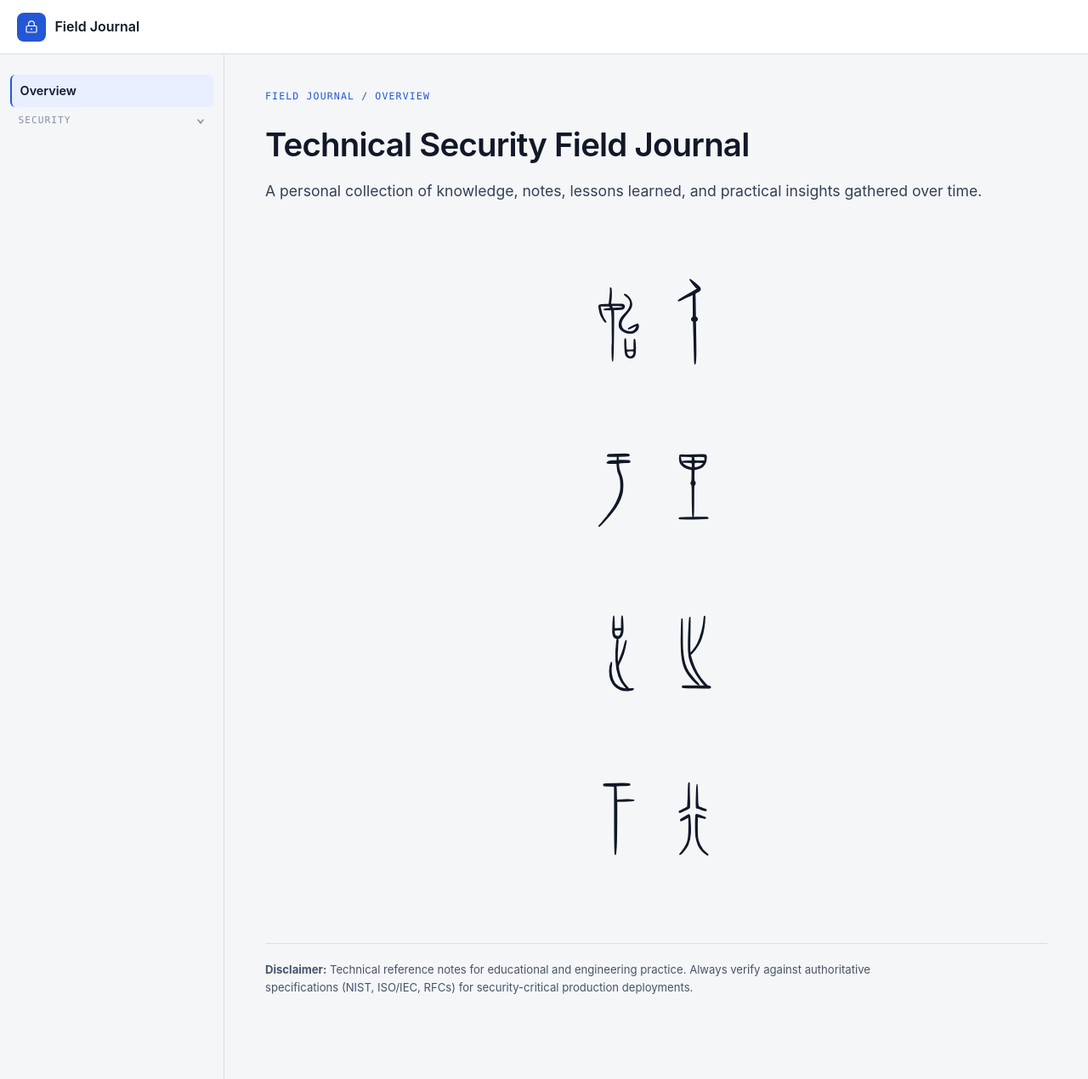
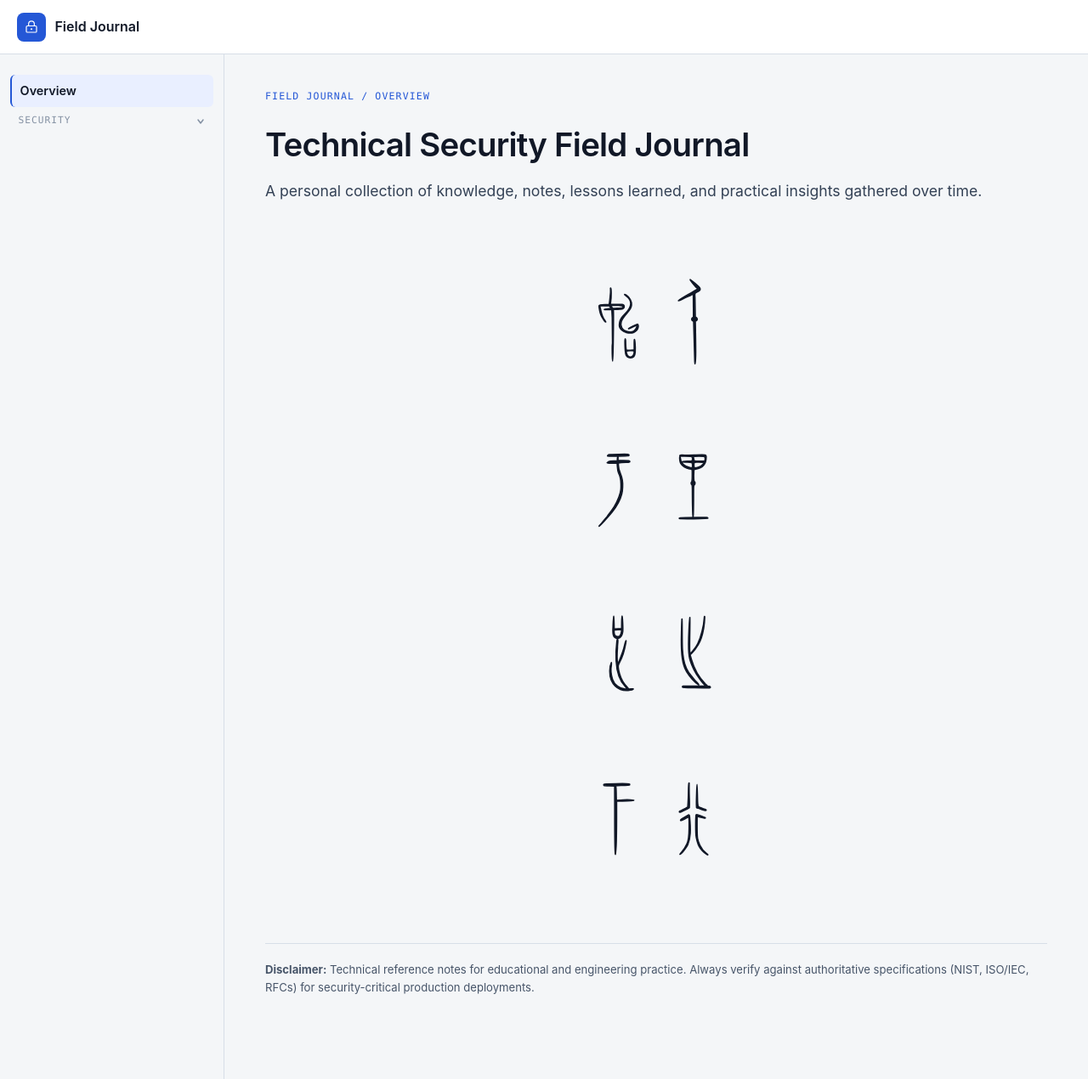
Before and after one commit to llody9977/journal, a Jekyll site: the page built from index.md, in a window 1280 px wide and 1270 px high. Shown: the whole window at 85% size. Built offline with Jekyll 4.4.1, drawn with Linux system fonts in a browser that asks for light colours.

Commit message:
fix(css): remove character max-width caps on paragraphs and lists to align text with tables and images across browser resolutions

```diff
--- a/assets/css/style.css
+++ b/assets/css/style.css
@@ -596,8 +596,8 @@ a:hover { text-decoration: underline; }
   margin: 1.75rem 0 0.6rem;
 }
 
-.content p { margin: 0 0 1rem; max-width: 90ch; }
-.content ul, .content ol { margin: 0 0 1.1rem; padding-left: 1.3rem; max-width: 90ch; }
+.content p { margin: 0 0 1rem; max-width: 100%; }
+.content ul, .content ol { margin: 0 0 1.1rem; padding-left: 1.3rem; max-width: 100%; }
 .content li { margin-bottom: 0.35rem; }
 .content li > ul, .content li > ol { margin-top: 0.35rem; }
 
@@ -614,7 +614,7 @@ a:hover { text-decoration: underline; }
 .lede {
   font-size: 1.1rem;
   color: var(--ink-2);
-  max-width: 80ch;
+  max-width: 100%;
 }
 
 code, pre, kbd {
```
